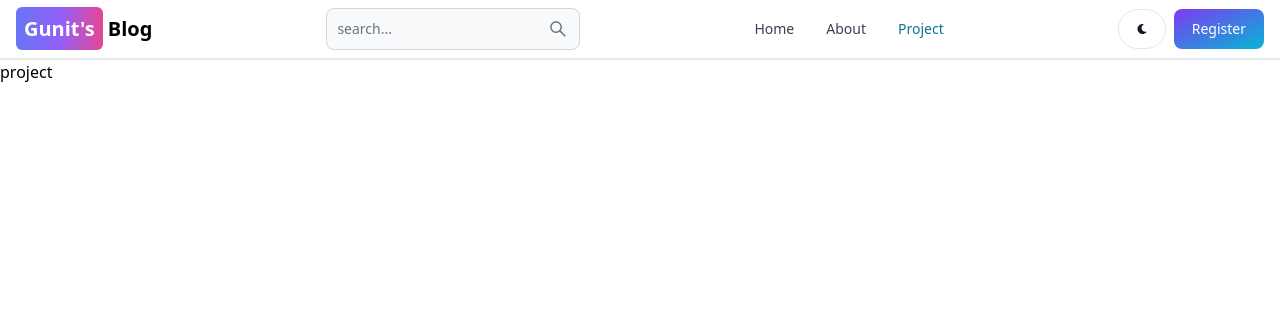
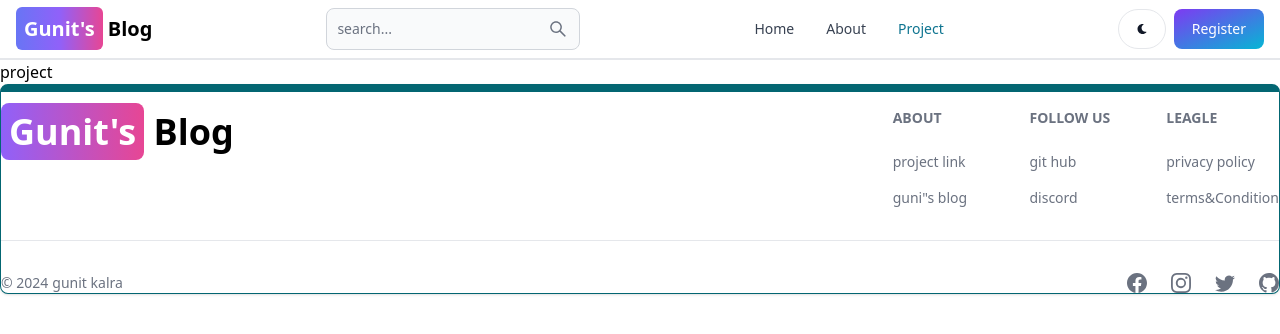
Before and after one commit to Gunitkalra/my-article, a React (Vite) app in the folder client/: page /projects in a window 1280 px wide. Shown: the top 334 px of the page. Built offline with nearby package versions, Linux system fonts and the light colour scheme.

Commit message:
footer completed

```diff
--- a/client/src/App.jsx
+++ b/client/src/App.jsx
@@ -8,6 +8,7 @@ import Signin from './pages/Signin'
 import Dashboard from './pages/Dashboard'
 import Projects from './pages/Projects'
 import Header from './components/Header'
+import FooterComponents from './components/FooterComponents'
 
 function App() {
 
@@ -25,7 +26,7 @@ function App() {
 <Route path='/projects' element={<Projects/>}/>
 
     </Routes>
-
+<FooterComponents/>
     </BrowserRouter>
   )
 }
--- /dev/null
+++ b/client/src/components/FooterComponents.jsx
@@ -0,0 +1,92 @@
+import { Footer, FooterCopyright, FooterDivider, FooterIcon, FooterLink, FooterTitle } from 'flowbite-react'
+import React from 'react'
+import { Link } from 'react-router-dom'
+import{BsFacebook,BsInstagram,BsTwitter,BsGithub}from 'react-icons/bs'
+export default function FooterComponents() {
+  return (
+    <Footer className='border border-t-8 border-teal-700'>
+<div className='w-full max-w-7xl max-auto'>
+    <div className='grid w-full justify-between sm:flex md:grid-cols-1'>
+       <div className='mt-5'>
+     <Link to='/' className='font-bold text-4xl dark:text-white'>
+     <span className='px-2 py-1 bg-gradient-to-r from-purple-500 to-pink-500 rounded-lg text-white'>Gunit's</span> Blog
+    </Link>
+       </div>
+      <div className='grid grid-cols-3 gap-8 mt-4 sm:grid-cols sm:gap-6'>
+        <div>
+            <FooterTitle title='about'/>
+            <Footer.LinkGroup col >
+                 <FooterLink
+                 href='http://github.com'
+                 target='_blank'
+                 rel='noopener noreferrer'>
+
+                    project link
+                 </FooterLink>
+                 <FooterLink
+                 href='http://github.com'
+                 target='_blank'
+                 rel='noopener noreferrer'>
+
+                    guni"s blog
+                 </FooterLink>
+            </Footer.LinkGroup>
+        </div>
+        <div>
+            <FooterTitle title='Follow us'/>
+            <Footer.LinkGroup col >
+                 <FooterLink
+                 href='http://github.com'
+                 target='_blank'
+                 rel='noopener noreferrer'>
+
+                  git hub
+                 </FooterLink>
+                 <FooterLink
+                 href='http://github.com'
+                 target='_blank'
+                 rel='noopener noreferrer'>
+
+                    discord
+                 </FooterLink>
+            </Footer.LinkGroup>
+        </div>
+        <div>
+            <FooterTitle title='leagle'/>
+            <Footer.LinkGroup col >
+                 <FooterLink
+                 href='http://github.com'
+                 target='_blank'
+                 rel='noopener noreferrer'>
+
+                    privacy policy
+                 </FooterLink>
+                 <FooterLink
+                 href='http://github.com'
+                 target='_blank'
+                 rel='noopener noreferrer'>
+
+                    terms&Condition
+                 </FooterLink>
+            </Footer.LinkGroup>
+        </div>
+      </div>
+    </div>
+<FooterDivider/>
+  <div className='w-full sm:flex sm:items-center sm:justify-between'>
+    <FooterCopyright
+    href='#'
+    by='gunit kalra'
+    year={new Date().getFullYear()}/>
+    <div className='flex gap-6 sm:mt-0 mt-4 sm:justify-center '>
+      <FooterIcon href='#' icon={ BsFacebook}/>
+      <FooterIcon href='#' icon={ BsInstagram}/>
+      <FooterIcon href='#' icon={ BsTwitter}/>
+      <FooterIcon href='#' icon={ BsGithub}/>
+    </div>
+  </div>
+
+</div>
+    </Footer>
+  )
+}
--- a/client/src/pages/Signin.jsx
+++ b/client/src/pages/Signin.jsx
@@ -1,21 +1,41 @@
 import React, { useState } from 'react'
-import {Button,Label,TextInput}from 'flowbite-react'
-import {Link} from 'react-router-dom'
+import {Alert, Button,Label,Spinner,TextInput}from 'flowbite-react'
+import {Link, Navigate, useNavigate} from 'react-router-dom'
 function SignIn() {
+  const Navigate= useNavigate()
+  const[loading,setLoading]=useState(false)
+  const[errorMessage,seterrorMessage]=useState(null)
   const [formData,setFormData]=useState({})
   const handleChange=(e)=>{
-setFormData({...formData,[e.target.id]:e.target.value})
+setFormData({...formData,[e.target.id]:e.target.value.trim()})
   }
   console.log(formData)
    const handleSubmit=async(e)=>{
     e.preventDefault()
-
-    const res=await fetch('/api/auth/signup',{
+    if(!formData.username||!formData.email||!formData.password){
+      return seterrorMessage("all feilds are required")
+    }
+   try {
+    seterrorMessage(null)
+    setLoading(true)
+     const res=await fetch('/api/auth/signup',{
       method:'post',
       headers:{'Content-Type':'application/json'},
       body: JSON.stringify(formData)
     })
     console.log(res)
+    const data=await res. json()
+    if(data.sucess=== false){
+      return seterrorMessage(data.message)
+    }
+    setLoading(false)
+    if (res.ok){
+      Navigate('/login')
+    }
+   } catch (error) {
+    seterrorMessage(error.message)
+    setLoading(false)
+   }
    }
   return (
 
@@ -37,18 +57,33 @@ setFormData({...formData,[e.target.id]:e.target.value})
           </div>
           <div>
               <Label value='Your Email'/>
-              <TextInput type='text' placeholder='Email'id='email' onChange={handleChange}/>
+              <TextInput type='email' placeholder='Email'id='email' onChange={handleChange}/>
           </div>
           <div>
               <Label value='Your password'/>
               <TextInput type='password' placeholder='password' id='password' onChange={handleChange}/>
           </div>
-          <Button gradientDuoTone='purpleToPink' type='submit'>signin</Button>
+          <Button gradientDuoTone='purpleToPink' type='submit' disabled={loading}>
+            {loading?(
+            <>
+            <Spinner size='sm'/>
+            <span className='pl-3'>loading</span>
+            </>
+            ):(
+               "sign up"
+            )}
+
+          </Button>
         </form>
         <div className='flex gap-2 text-sm mt-5'>
           <span> Have an account?</span>
           <Link to='/login' className='text-blue-500'>login</Link>
         </div>
+        {errorMessage&&(
+          <Alert className='mt-5'color='failure'>
+            {errorMessage}
+          </Alert>
+        )}
       </div>
 
 
```
Also changed, not shown: 1 other file (tests, documents, lock files or other folders).
